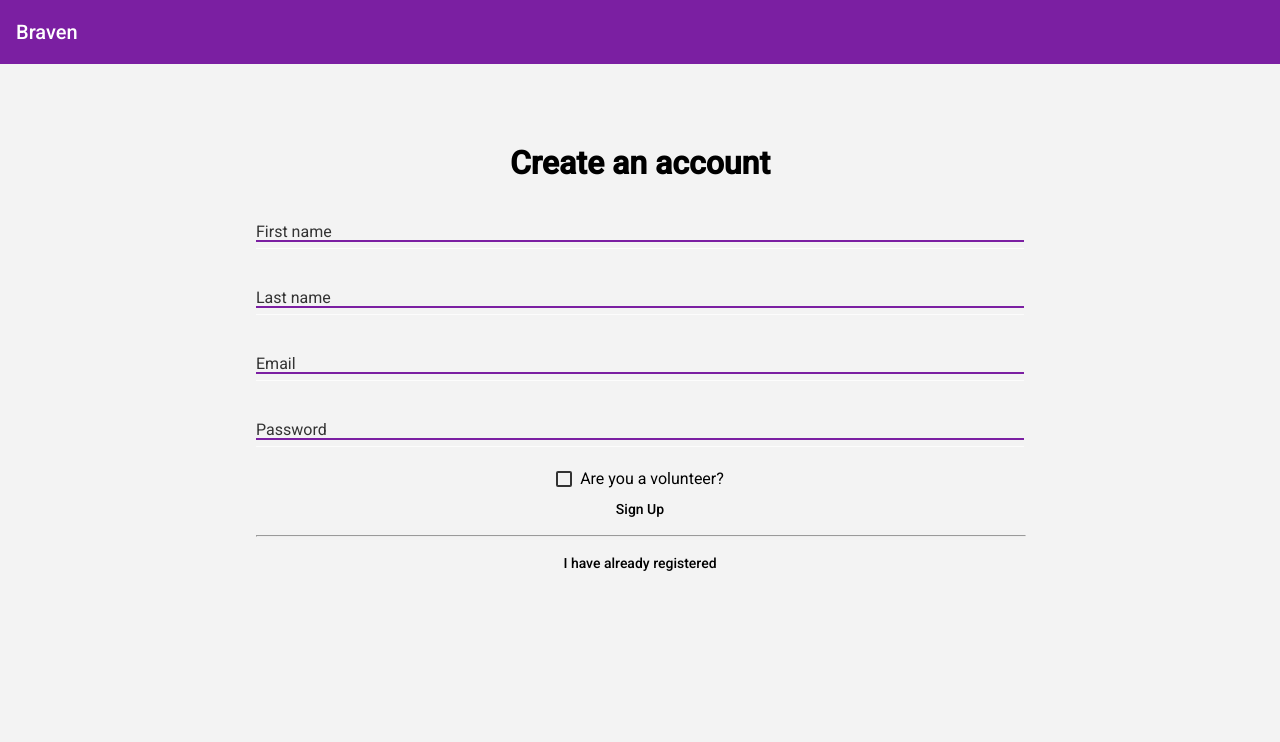
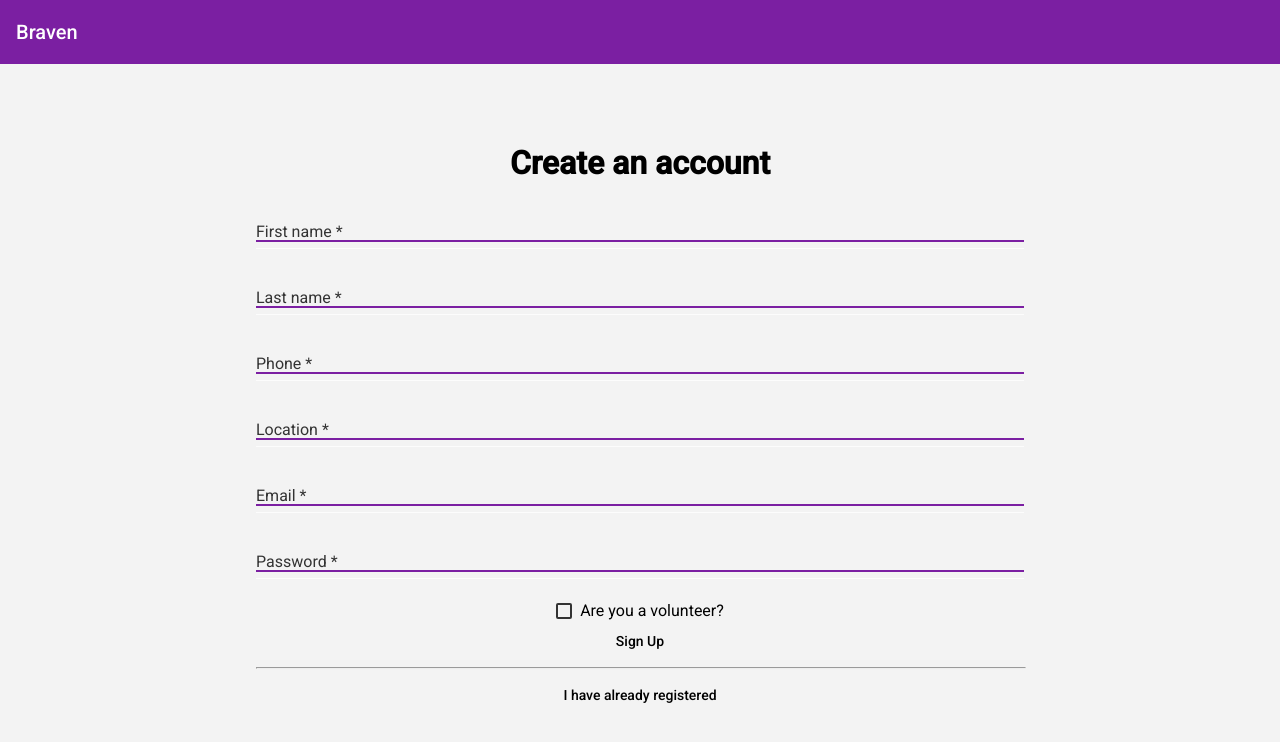
Before and after one commit to opportunity-hack-san-jose-2019/Team14, an Angular app in the folder Team14Project/: page / in a window 1280 px wide. Shown: the top 742 px of the page. Built offline with nearby package versions, Linux system fonts and the light colour scheme.

Commit message:
handling sign up button

```diff
--- a/Team14Project/src/app/app.component.html
+++ b/Team14Project/src/app/app.component.html
@@ -18,21 +18,33 @@
   <!-- Container for registered users -->
   <div class="example-container text-center" *ngIf="isRegistering">
     <h1>Create an account</h1>
+
     <mat-form-field class="example-full-width">
-      <input [(ngModel)]="firstName" class="inputField" matInput placeholder="First name">
+      <input [(ngModel)]="firstName" required class="inputField" matInput placeholder="First name">
     </mat-form-field>
+
     <mat-form-field class="example-full-width">
-      <input [(ngModel)]="lastName" class="inputField" matInput placeholder="Last name">
+      <input [(ngModel)]="lastName" required class="inputField" matInput placeholder="Last name">
     </mat-form-field>
+
     <mat-form-field class="example-full-width">
-      <input [(ngModel)]="email" class="inputField" type="email" matInput placeholder="Email">
+      <input [(ngModel)]="phone" required class="inputField" type="number" matInput placeholder="Phone">
     </mat-form-field>
+
     <mat-form-field class="example-full-width">
-      <input [(ngModel)]="password" class="inputField" type="password" matInput placeholder="Password">
+      <input [(ngModel)]="location" required class="inputField" matInput placeholder="Location">
+    </mat-form-field>
+
+    <mat-form-field class="example-full-width">
+      <input [(ngModel)]="email" required class="inputField" type="email" matInput placeholder="Email">
+    </mat-form-field>
+
+    <mat-form-field class="example-full-width">
+      <input [(ngModel)]="password" required class="inputField" type="password" matInput placeholder="Password">
     </mat-form-field>
 
     <mat-checkbox [(ngModel)]="isVolunteer">Are you a volunteer?</mat-checkbox>
-    <button mat-button>Sign Up</button>
+    <button mat-button (click)="signUp();">Sign Up</button>
 
     <hr>
     <button mat-button (click)="toggleRegistration();">I have already registered</button>
@@ -41,16 +53,19 @@
 
   <div class="example-container text-center" *ngIf="!isRegistering">
     <h1>Sign In</h1>
+
     <mat-form-field class="example-full-width">
       <input [(ngModel)]="email" class="inputField" type="email" matInput placeholder="Email">
     </mat-form-field>
+
     <mat-form-field class="example-full-width">
       <input [(ngModel)]="password" class="inputField" type="password" matInput placeholder="Password">
     </mat-form-field>
+
     <button mat-button>Sign In</button>
 
     <hr>
-    <button mat-button (click)="toggleRegistration();">I have already registered</button>
+    <button mat-button (click)="toggleRegistration();">I don't have an account</button>
 
   </div>
 </body>
--- a/Team14Project/src/app/app.component.ts
+++ b/Team14Project/src/app/app.component.ts
@@ -1,4 +1,5 @@
 import { Component } from '@angular/core';
+import axios from 'axios';
 
 @Component({
   selector: 'app-root',
@@ -14,10 +15,34 @@ export class AppComponent {
   firstName = '';
   lastName = '';
   email = '';
+  phone = '';
+  location = '';
   password = '';
 
 
   toggleRegistration() {
     this.isRegistering = !this.isRegistering;
   }
+
+  signUp() {
+    var student = {
+      email: this.email,
+      password: this.password,
+      first: this.firstName,
+      last: this.lastName,
+      cohort: '',
+      location: this.location,
+      phone: this.phone,
+      interests: [],
+      attendance: 0,
+      project_score: 0,
+      bonus: 0,
+      total_score: 0,
+      event_list: []
+    }
+
+    axios.post('http://localhost:8080', student).then(response => console.log(response.data));
+
+    console.log(student);
+  }
 }
```
Also changed, not shown: 1 other file (tests, documents, lock files or other folders).
